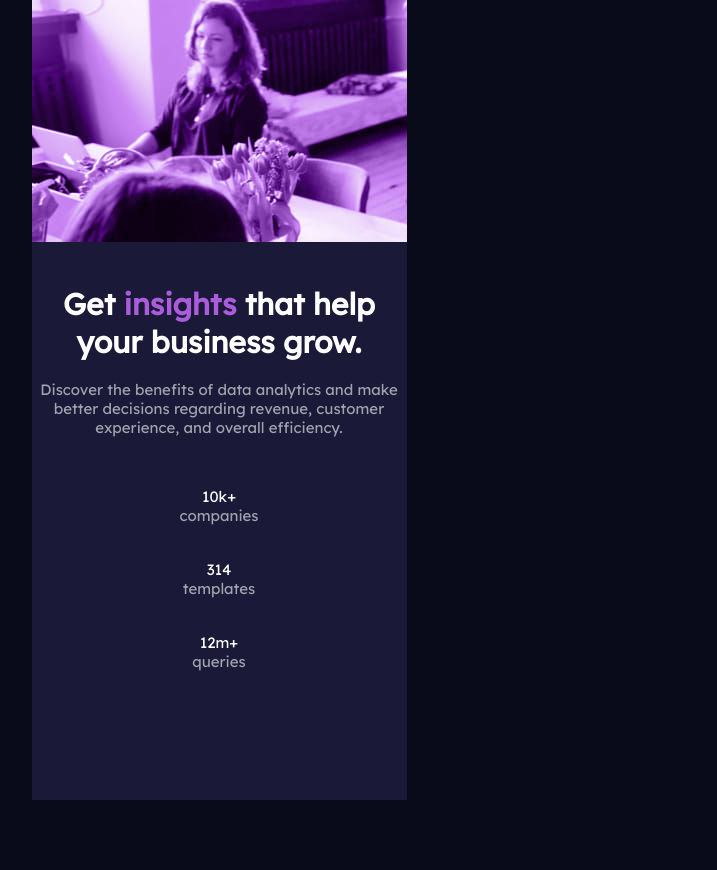
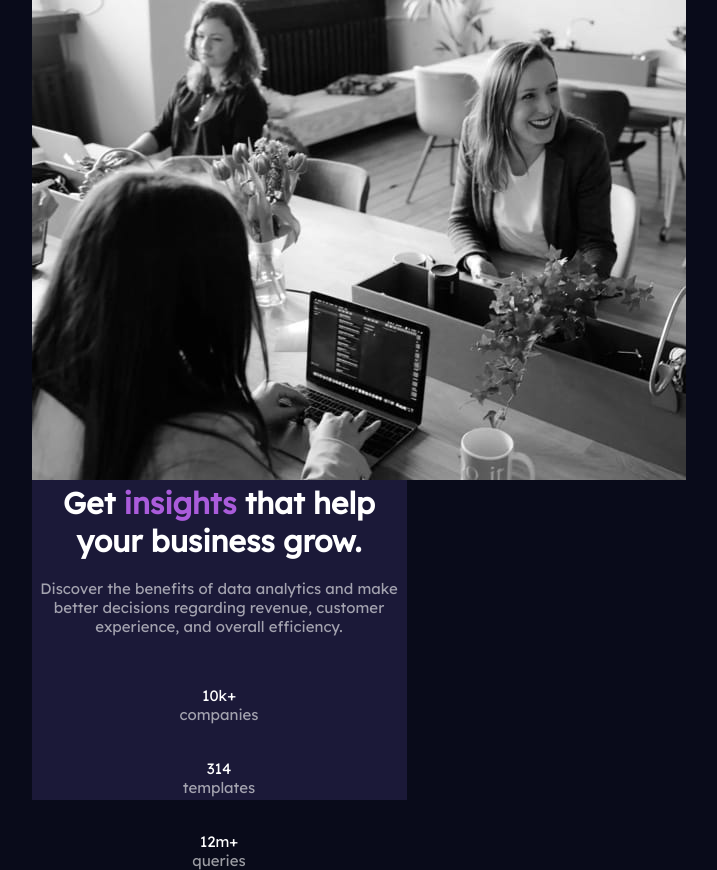
Before and after one commit to mahassan/02-CSS-stats-preview-card-component-main, a plain HTML site: page index.html in a window 1280 px wide. Shown: the whole page, without its empty margins (421-1138 px from the left). Before the commit the page ends 800 px from the top, so only its background shows below. Drawn offline with Linux system fonts and the light colour scheme.

Commit message:
picture element

```diff
--- a/index.html
+++ b/index.html
@@ -15,10 +15,11 @@
 
 <body>
   <div class="container">
-    <div class="header">
-       <div class="overlay">
-       </div>
-    </div>
+    <picture>
+      <source media="(min-width:375px)" srcset="./images/image-header-mobile.jpg">
+      <source media="(min-width:465px)" srcset="./images/image-header-desktop.jpg">
+      <img src="./images/image-header-mobile.jpg" alt="mobile header" />
+    </picture>
     <div class="info">
       <h1>Get <span class="magenta">insights</span> that help your business grow.</h1>
       <p>
```
